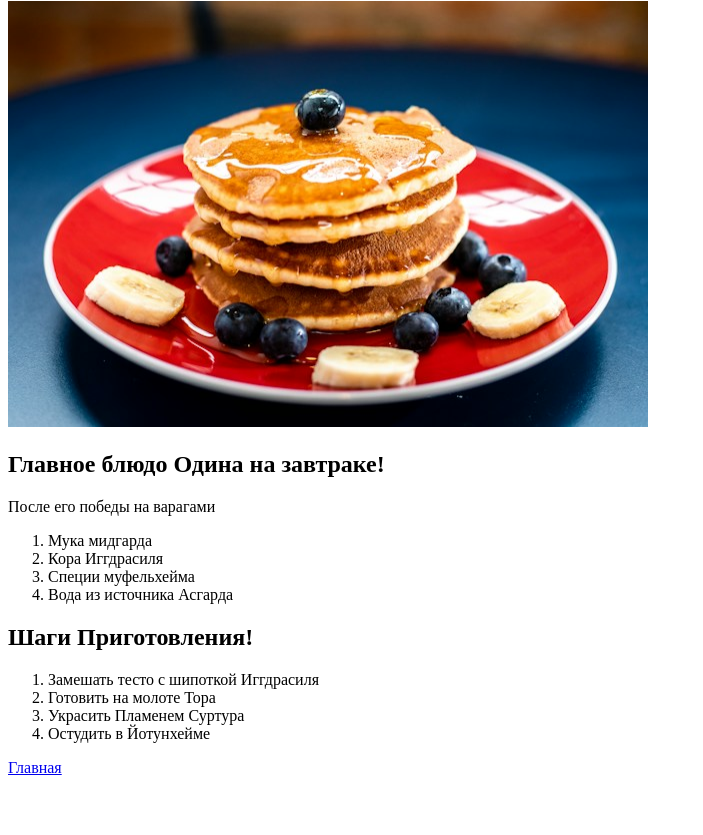
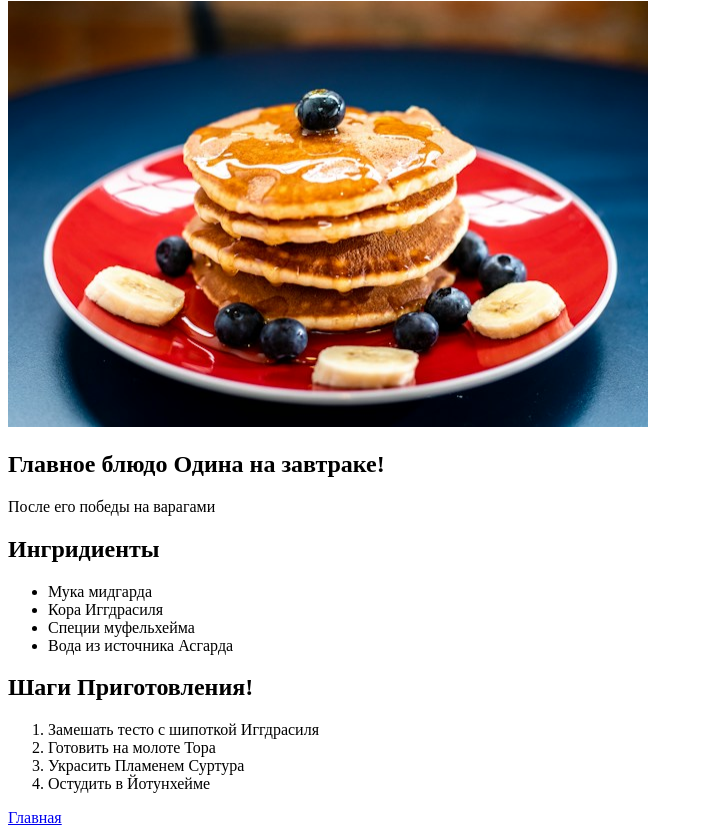
Before and after one commit to MaksChakof/odin-recipes, a plain HTML site: page recipes/blini.html in a window 1280 px wide. Shown: the part 79-914 px from the top of the page, without its empty margins (0-703 px from the left). Before the commit the page ends 864 px from the top, so only its background shows below. Drawn offline with Linux system fonts and the light colour scheme.

Commit message:
Залил все на гитхаб

```diff
--- a/recipes/blini.html
+++ b/recipes/blini.html
@@ -12,12 +12,13 @@
      <img src="../images/blini.jpg" alt="Блины" width="640" height="426">
     <h2>Главное блюдо Одина на завтраке!</h2>
     <p>После его победы на варагами</p>
-    <ol>
+    <h2>Ингридиенты</h2>
+    <ul>
         <li>Мука мидгарда</li>
         <li>Кора Иггдрасиля</li>
         <li>Специи муфельхейма</li>
         <li>Вода из источника Асгарда</li>
-    </ol>
+    </ul>
       <h2>Шаги Приготовления!</h2>
     <ol>
         <li>Замешать тесто с шипоткой Иггдрасиля</li>
```
